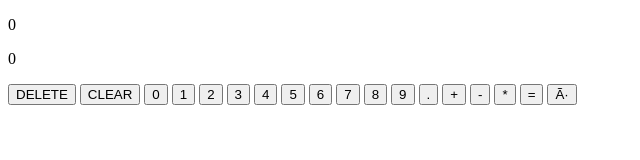
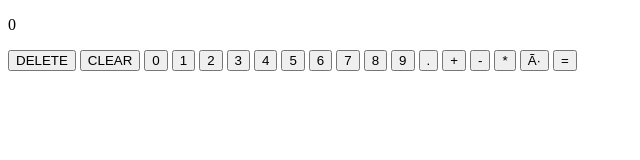
Before and after one commit to CaptainBawa/calculator, a plain HTML site: page index.html in a window 1280 px wide. Shown: the whole page, without its empty margins (0-640 px from the left). Drawn offline with Linux system fonts and the light colour scheme.

Commit message:
class top div content set to ''

```diff
--- a/index.html
+++ b/index.html
@@ -8,7 +8,7 @@
     <body>
         <div class="container">
             <div class="display">
-            <div><p class="top">0</p></div>
+            <div><p class="top"></p></div>
             <div><p class="down">0</p></div>
             </div>
 
@@ -25,12 +25,13 @@
             <input type="button" class="myNumberBtn" value="7">
             <input type="button" class="myNumberBtn" value="8">
             <input type="button" class="myNumberBtn" value="9">
-            <input type="button" class="myNumberBtn" value=".">
+            <input type="button" class="myDotBtn" value=".">
             <input type="button" class="myOperatorBtn" value="+">
             <input type="button" class="myOperatorBtn" value="-">
             <input type="button" class="myOperatorBtn" value="*">
+            <input type="button" class="myOperatorBtn" value="÷">
             <input type="button" class="myEqualsBtn" value="=">
-            <input type="button" class="myOperatorBtn" value="÷">
+
         </div>
     </body>
 
```
